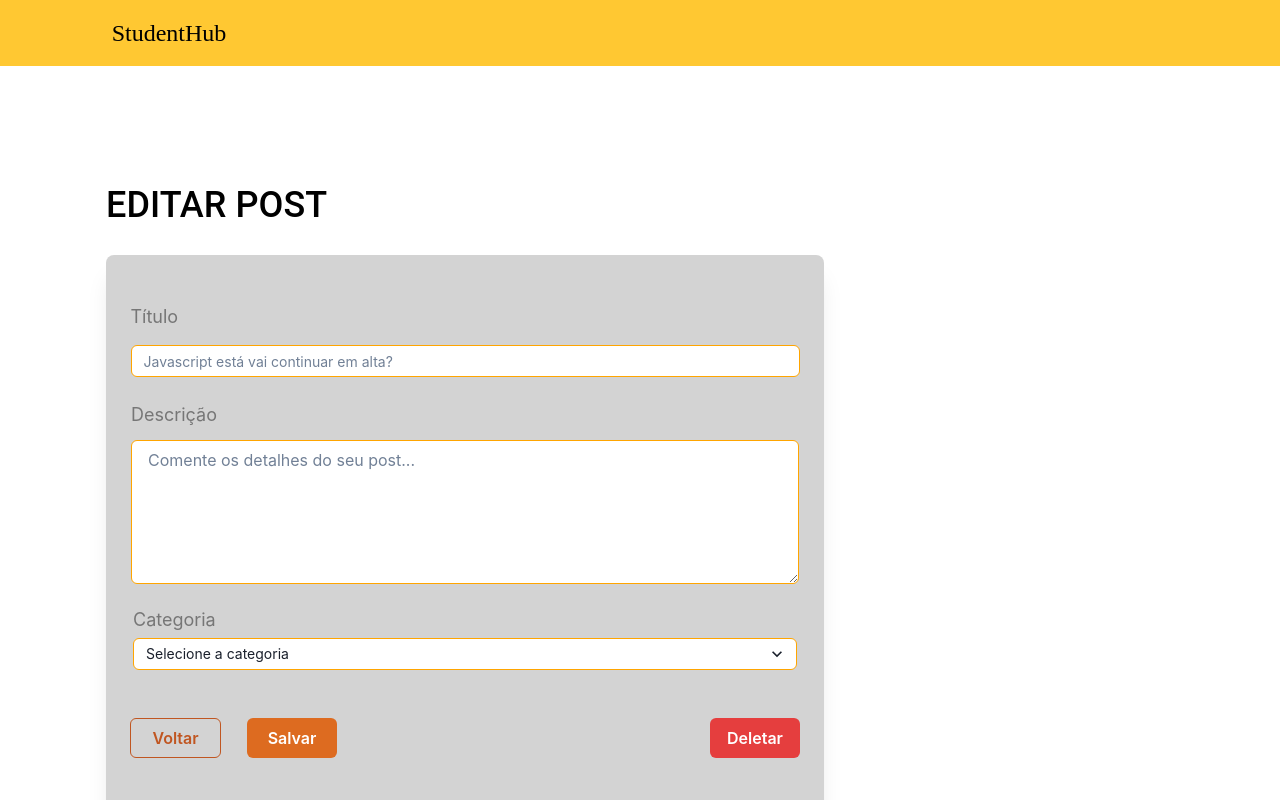
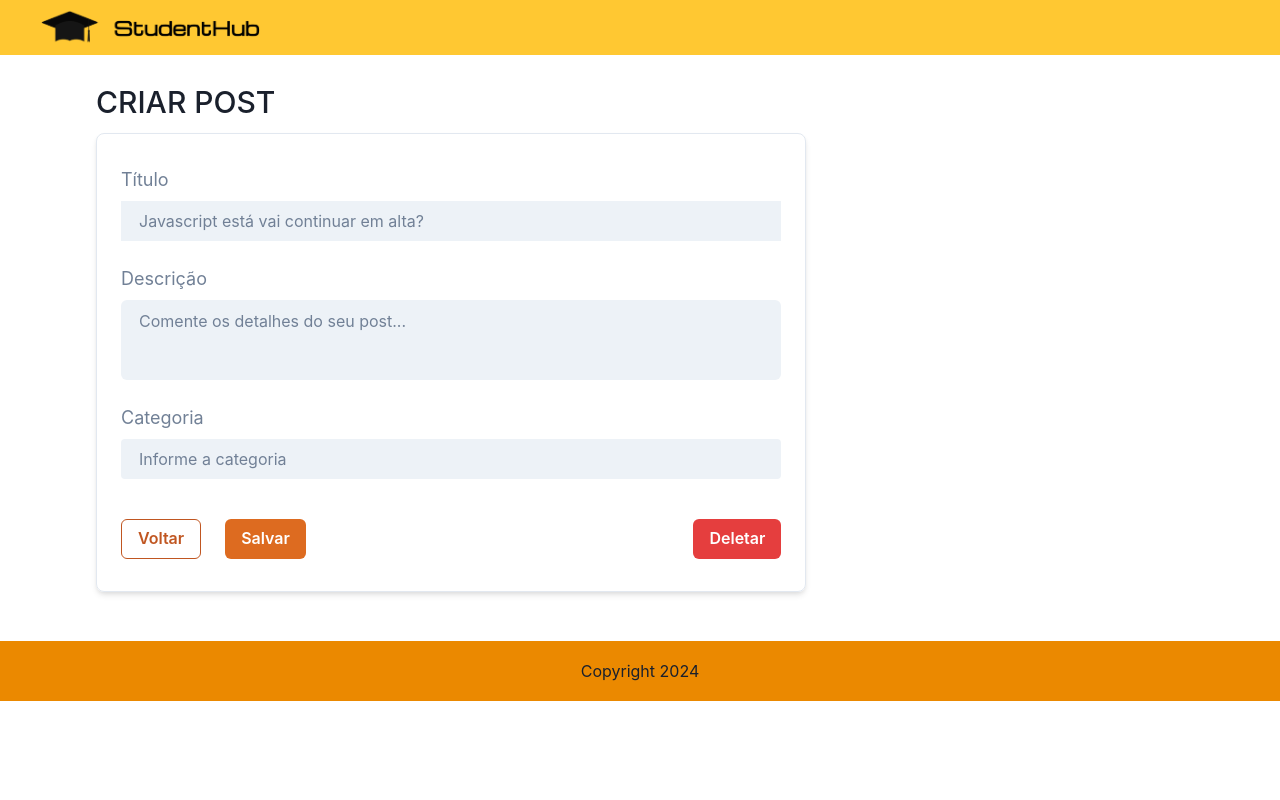
Before and after one commit to Gustavotc/tech-challeng-3-portal-alunos-react, a React (Vite) app: page /post/create in a window 1280 px wide. Shown: the top 800 px of the page. Built offline with nearby package versions, Linux system fonts and the light colour scheme.

Commit message:
feat: componentização da tela de criar post

```diff
--- /dev/null
+++ b/src/features/post/presentation/components/footer/Footer.tsx
@@ -0,0 +1,15 @@
+import { HStack, Text } from "@chakra-ui/react";
+
+export default function Footer() {
+  return (
+    <HStack
+      justify="center"
+      align="center"
+      height="60px"
+      w="full"
+      bgColor="#EB8900"
+    >
+      <Text fontSize="md">Copyright 2024</Text>
+    </HStack>
+  );
+}
--- /dev/null
+++ b/src/features/post/presentation/components/navBar/Navbar.tsx
@@ -0,0 +1,20 @@
+import { HStack, Image } from "@chakra-ui/react";
+import logo from "../../../../../assets/LogoHorizontal.png";
+
+export default function NavBar() {
+  return (
+    <HStack
+      position="absolute"
+      top={0}
+      left={0}
+      w="full"
+      h={"55px"}
+      paddingX={{ base: "16px", sm: "40px" }}
+      paddingY="8px"
+      overflow="hidden"
+      bgColor="#FFC832"
+    >
+      <Image alt="Logo" src={logo} width={{ base: "150px", sm: "230px" }} />
+    </HStack>
+  );
+}
--- /dev/null
+++ b/src/features/post/presentation/createPost/components/formButtonsRow/FormButtonsRow.tsx
@@ -0,0 +1,31 @@
+import { Button, HStack } from "@chakra-ui/react";
+
+type Props = {
+  handleSave: () => void;
+  handleDelete: () => void;
+  handleGoBack: () => void;
+};
+
+export default function FormButtonsRow({
+  handleDelete,
+  handleSave,
+  handleGoBack,
+}: Props) {
+  return (
+    <HStack w="full">
+      <HStack flex={1} spacing={"24px"}>
+        <Button variant="outline" colorScheme="orange" onClick={handleGoBack}>
+          Voltar
+        </Button>
+
+        <Button colorScheme="orange" onClick={handleSave}>
+          Salvar
+        </Button>
+      </HStack>
+
+      <Button colorScheme="red" onClick={handleDelete}>
+        Deletar
+      </Button>
+    </HStack>
+  );
+}
--- a/src/features/post/presentation/createPost/create-post.tsx
+++ b/src/features/post/presentation/createPost/create-post.tsx
@@ -1,342 +1,90 @@
-import {
-  Stack,
-  Box,
-  Text,
-  Input,
-  Select,
-  Button,
-  Textarea,
-} from "@chakra-ui/react";
+import { Text, Input, Textarea, VStack } from "@chakra-ui/react";
+import NavBar from "../components/navBar/Navbar";
+import Footer from "../components/footer/Footer";
+import FormButtonsRow from "./components/formButtonsRow/FormButtonsRow";
+import { useNavigate } from "react-router-dom";
 
-export const CreatePost = () => (
-  <Stack width="100%" background="#FFFFFF">
-    <Stack
-      direction="column"
-      justify="flex-start"
+export const CreatePost = () => {
+  const navigate = useNavigate();
+
+  const handleSave = () => {
+    console.log("Salvar");
+  };
+
+  const handleDelete = () => {
+    console.log("Deletar");
+  };
+
+  const handleGoBack = () => {
+    navigate("/");
+  };
+
+  return (
+    <VStack>
+      <NavBar />
+
+      <VStack
+        marginTop="80px"
+        paddingLeft={{ base: "8", md: "24" }}
+        paddingBottom="41px"
         align="flex-start"
-      spacing={{ base: "24px", md: "241px" }}
-      width="100vw"
-      maxWidth="100%"
+        w="full"
       >
-      <Stack
-        direction="column"
-        justify="center"
-        align="flex-start"
-        spacing={{ base: "20px", md: "49px" }}
-        overflow="hidden"
-        alignSelf="stretch"
-      >
-        <Stack
-          paddingX={{ base: "10px", md: "19px" }}
-          paddingY="8px"
-          direction="column"
-          justify="flex-start"
-          align="flex-start"
-          spacing="10px"
-          overflow="hidden"
-          alignSelf="stretch"
-          background="#FFC832"
-        >
-          <Stack
-            direction="row"
-            justify="flex-start"
-            align="center"
-            spacing="5px"
-            alignSelf="stretch"
-          >
-            <Stack
-              direction="row"
-              justify="space-between"
-              align="center"
-              spacing="5px"
-              width={{ base: "auto", md: "230px" }}
-            >
-              <Box width="65px" height="50px" />
-              <Text
-                fontFamily="Michroma"
-                fontWeight="regular"
-                fontSize={{ base: "18px", md: "24px" }}
-                color="#000000"
-                width={{ base: "auto", md: "160px" }}
-                textAlign="center"
-              >
-                StudentHub
-              </Text>
-            </Stack>
-          </Stack>
-        </Stack>
-
-        <Stack
-          marginTop={{ base: "40px", md: "80px" }}
-          paddingStart={{ base: "0px", md: "106px" }}
-          paddingBottom="41px"
-          direction="column"
-          justify="center"
-          align="flex-start"
-          spacing="40px"
-          width={{ base: "100%", md: "824px" }}
-          maxWidth="100%"
-        >
-          <Text
-            fontFamily="Roboto"
-            lineHeight="0.56"
-            fontWeight="medium"
-            fontSize={{ base: "24px", md: "36px" }}
-            letterSpacing="0.1px"
-            color="#000000"
-          >
-            EDITAR POST
+        <Text fontWeight="medium" fontSize={{ base: "xl", md: "3xl" }}>
+          CRIAR POST
         </Text>
 
-          <Stack
-            paddingX="14px"
-            paddingY="50px"
+        <VStack
+          paddingX="24px"
+          paddingY="32px"
           borderRadius="8px"
-            direction="column"
-            justify="flex-start"
-            align="flex-start"
-            spacing="10px"
-            alignSelf="stretch"
-            background="#D3D3D3"
-            boxShadow="xl"
+          boxShadow="md"
+          alignItems="flex-start"
+          borderWidth={1}
+          w={{ base: "90%", xl: "60%" }}
         >
-            <Stack
-              direction="column"
-              justify="flex-start"
-              align="center"
-              spacing="26px"
-              alignSelf="stretch"
-            >
-              <Stack
-                direction="column"
-                justify="flex-start"
-                align="flex-start"
-                spacing="10px"
-                width={{ base: "100%", md: "669px" }}
-                maxWidth="100%"
-              >
-                <Text
-                  fontFamily="Inter"
-                  lineHeight="1.33"
-                  fontWeight="regular"
-                  fontSize="18px"
-                  color="#767676"
-                  height="30px"
-                  alignSelf="stretch"
-                >
+          <Text fontSize="lg" color="gray.500">
             Título
           </Text>
+
           <Input
             placeholder="Javascript está vai continuar em alta?"
-                  size="sm"
             variant="filled"
-                  background="white"
-                  borderColor="orange"
-                  borderRadius="6px"
-                  borderWidth="1px"
-                  isInvalid={false}
-                  isDisabled={false}
-                  height="32px"
-                  alignSelf="stretch"
-                  _focus={{
-                    background: "white",
-                    borderColor: "yellow",
-                    boxShadow: "0 0 0 1px white",
-                  }}
-                  _hover={{
-                    background: "white",
-                  }}
+            borderRadius="4x"
+            mb={4}
           />
-              </Stack>
 
-              <Stack
-                direction="column"
-                justify="flex-start"
-                align="center"
-                spacing="24px"
-                alignSelf="stretch"
-              >
-                <Stack
-                  direction="column"
-                  justify="flex-start"
-                  align="flex-start"
-                  spacing="7px"
-                  width={{ base: "100%", md: "668px" }}
-                  maxWidth="100%"
-                >
-                  <Text
-                    fontFamily="Inter"
-                    lineHeight="1.33"
-                    fontWeight="regular"
-                    fontSize="18px"
-                    color="#767676"
-                    height="30px"
-                    alignSelf="stretch"
-                  >
+          <Text fontWeight="regular" fontSize="lg" color="gray.500">
             Descrição
           </Text>
+
           <Textarea
+            variant="filled"
+            resize="none"
             placeholder="Comente os detalhes do seu post..."
-                    isInvalid={false}
-                    height="144px"
-                    alignSelf="stretch"
-                    background="white"
-                    borderColor="orange"
-                    borderStartWidth="1px"
-                    borderEndWidth="1px"
-                    borderTopWidth="1px"
-                    borderBottomWidth="1px"
-                    _focus={{
-                      background: "white",
-                      borderColor: "yellow",
-                      boxShadow: "0 0 0 1px white",
-                    }}
+            mb={4}
           />
-                </Stack>
 
-                <Stack
-                  direction="column"
-                  justify="flex-start"
-                  align="center"
-                  spacing="38px"
-                  alignSelf="stretch"
-                >
-                  <Stack
-                    direction="column"
-                    justify="flex-start"
-                    align="flex-start"
-                    spacing="0px"
-                    width={{ base: "100%", md: "664px" }}
-                    maxWidth="100%"
-                  >
-                    <Text
-                      fontFamily="Inter"
-                      lineHeight="1.33"
-                      fontWeight="regular"
-                      fontSize="18px"
-                      color="#767676"
-                      height="30px"
-                      alignSelf="stretch"
-                    >
+          <Text fontSize="lg" color="gray.500">
             Categoria
           </Text>
-                    <Select
-                      placeholder="Selecione a categoria"
-                      size="sm"
-                      background="white"
-                      isDisabled={false}
-                      isInvalid={false}
-                      height="32px"
-                      borderColor="orange"
-                      borderRadius="6px"
-                      borderWidth="1px"
-                      alignSelf="stretch"
-                      _focus={{
-                        background: "white",
-                        borderColor: "yellow",
-                        boxShadow: "0 0 0 1px white",
-                      }}
+
+          <Input
+            variant="filled"
+            placeholder="Informe a categoria"
+            borderRadius="4px"
+            mb={8}
           />
-                  </Stack>
 
-                  <Stack
-                    direction="row"
-                    justify="space-between"
-                    align="center"
-                    spacing={{ base: "20px", md: "351px" }}
-                    alignSelf="stretch"
-                  >
-                    <Stack
-                      direction="row"
-                      justify="flex-start"
-                      align="center"
-                      spacing="6px"
-                    >
-                      <Stack
-                        padding="10px"
-                        direction="column"
-                        justify="flex-start"
-                        align="flex-start"
-                        spacing="10px"
-                        width="111px"
-                      >
-                        <Button
-                          size="md"
-                          variant="outline"
-                          colorScheme="orange"
-                          height="40px"
-                          alignSelf="stretch"
-                        >
-                          Voltar
-                        </Button>
-                      </Stack>
-                      <Stack
-                        padding="10px"
-                        direction="column"
-                        justify="flex-start"
-                        align="flex-start"
-                        spacing="10px"
-                        width="110px"
-                      >
-                        <Button
-                          size="md"
-                          variant="solid"
-                          colorScheme="orange"
-                          height="40px"
-                          alignSelf="stretch"
-                        >
-                          Salvar
-                        </Button>
-                      </Stack>
-                    </Stack>
+          <FormButtonsRow
+            handleSave={handleSave}
+            handleDelete={handleDelete}
+            handleGoBack={handleGoBack}
+          />
+        </VStack>
+      </VStack>
 
-                    <Stack
-                      padding="10px"
-                      direction="column"
-                      justify="flex-start"
-                      align="flex-start"
-                      spacing="10px"
-                      width="110px"
-                    >
-                      <Button
-                        size="md"
-                        variant="solid"
-                        colorScheme="red"
-                        height="40px"
-                        alignSelf="stretch"
-                      >
-                        Deletar
-                      </Button>
-                    </Stack>
-                  </Stack>
-                </Stack>
-              </Stack>
-            </Stack>
-          </Stack>
-        </Stack>
-      </Stack>
-
-      <Stack
-        direction="row"
-        justify="center"
-        align="center"
-        spacing="10px"
-        height="60px"
-        alignSelf="stretch"
-        background="#EB8900"
-      >
-        <Text
-          fontFamily="Roboto"
-          lineHeight="1.43"
-          fontWeight="regular"
-          fontSize="14px"
-          letterSpacing="0.25px"
-          color="#FFFFFF"
-          textAlign="center"
-        >
-          Copyright 2024
-        </Text>
-      </Stack>
-    </Stack>
-  </Stack>
+      <Footer />
+    </VStack>
   );
+};
```
Also changed, not shown: src/assets/LogoHorizontal.png (added). Lines whose indentation alone changed are shown as unchanged.
